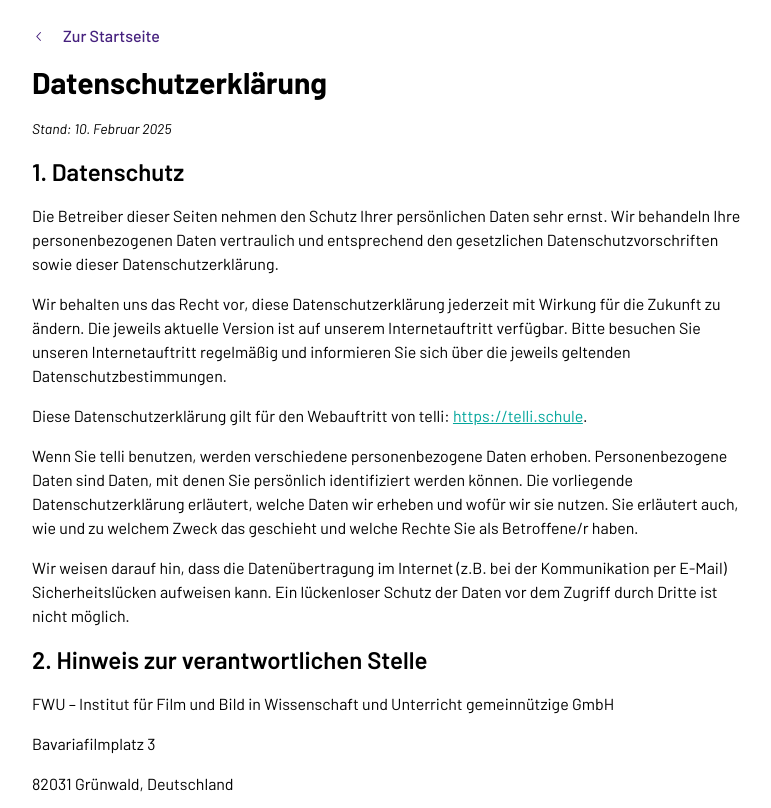
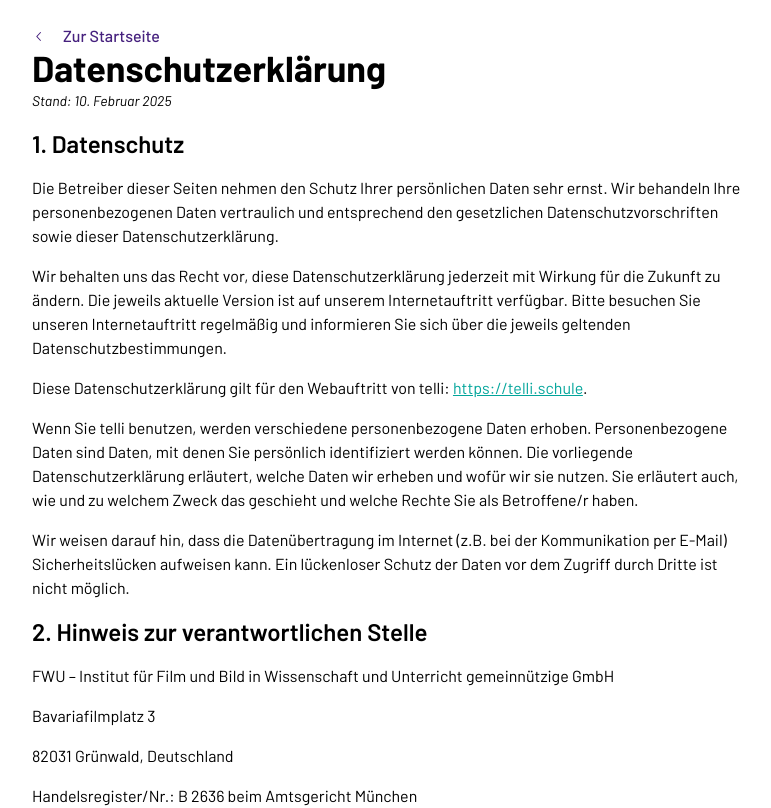
Before and after one commit to FWU-DE/telli-website, a Next.js app: page /datenschutz in a window 1280 px wide. Shown: the top 808 px of the page, without its empty margins (248-1019 px from the left). Built offline with nearby package versions, Linux system fonts and the light colour scheme.

Commit message:
feat: finish the final styles

```diff
--- a/src/app/datenschutz/page.tsx
+++ b/src/app/datenschutz/page.tsx
@@ -1,12 +1,13 @@
 import LegalNavbar from "@/components/legal-navbar";
 import { TELLI_WEBSITE_URL } from "@/utils/const";
+import { h1ClassName, h2ClassName } from "@/utils/tailwind/fonts";
 import Link from "next/link";
 
 export default function Page() {
   return (
     <div className="max-w-3xl mx-auto p-6">
       <LegalNavbar />
-      <h1 className="text-3xl font-bold my-4">Datenschutzerklärung</h1>
+      <h1 className={h1ClassName}>Datenschutzerklärung</h1>
       <em className="text-sm mb-8">Stand: 10. Februar 2025</em>
       <section className="my-4 space-y-4">
         <h2 className="text-2xl font-semibold mb-4">1. Datenschutz</h2>
@@ -439,7 +440,7 @@ export default function Page() {
         </p>
       </section>
       <section className="my-4 mt-12 space-y-4">
-        <h2 className="text-2xl sm:text-5xl font-bold">Urheberrecht</h2>
+        <h2 className={h2ClassName}>Urheberrecht</h2>
         <p>
           © FWU Institut für Film und Bild in Wissenschaft und Unterricht
           gemeinnützige GmbH– alle Rechte vorbehalten.
@@ -467,7 +468,7 @@ export default function Page() {
         </p>
       </section>
       <section className="my-4 mt-12 space-y-4">
-        <h2 className="text-2xl sm:text-5xl font-bold">Haftungsausschluss</h2>
+        <h2 className={h2ClassName}>Haftungsausschluss</h2>
         <p>
           telli hat alle in seinem Bereich bereitgestellten Informationen nach
           bestem Wissen und Gewissen erarbeitet und geprüft. Es wird jedoch
```
Also changed, not shown: package.json (+15 -15 lines), 1 other file (tests, documents, lock files or other folders).
